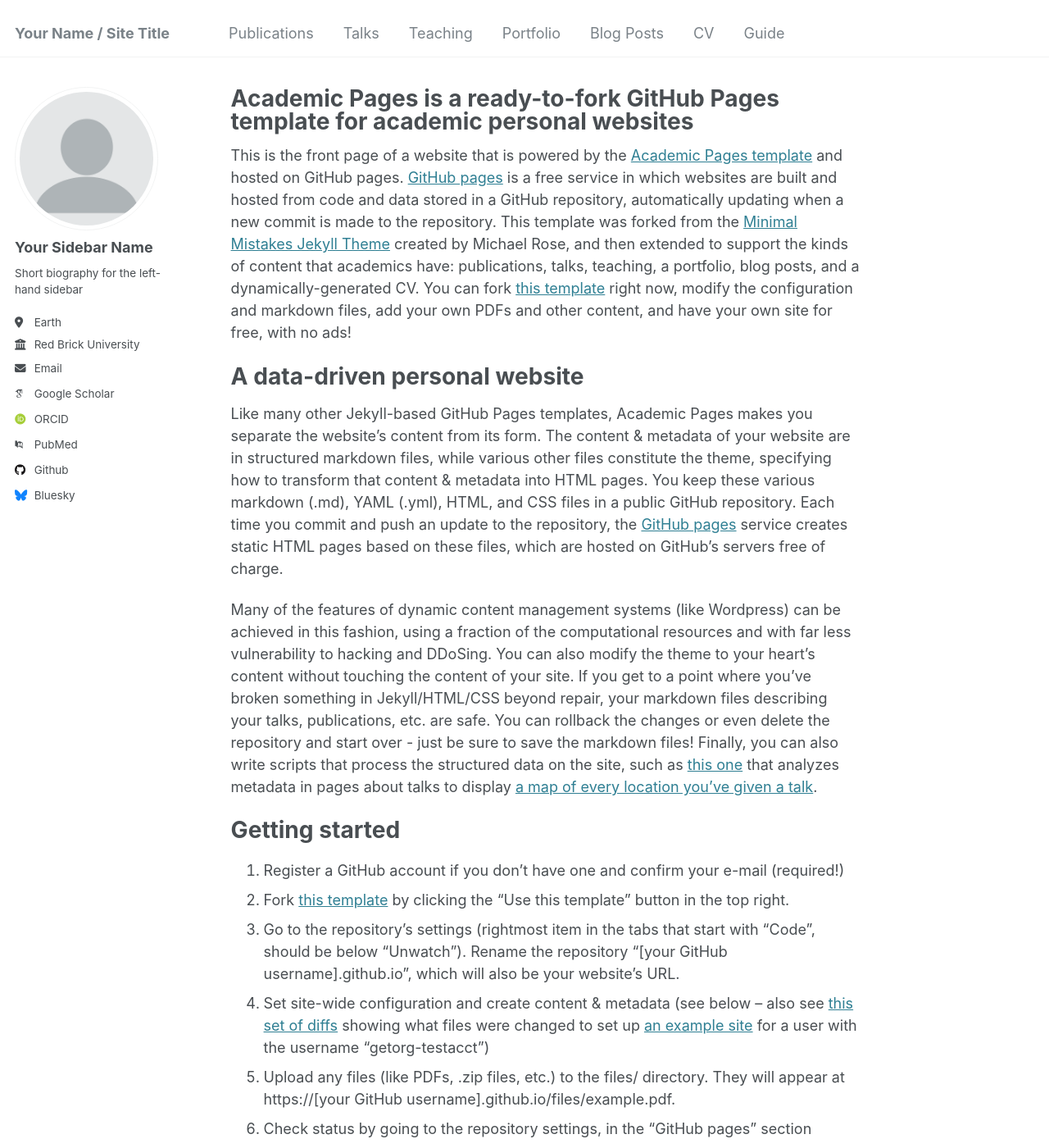
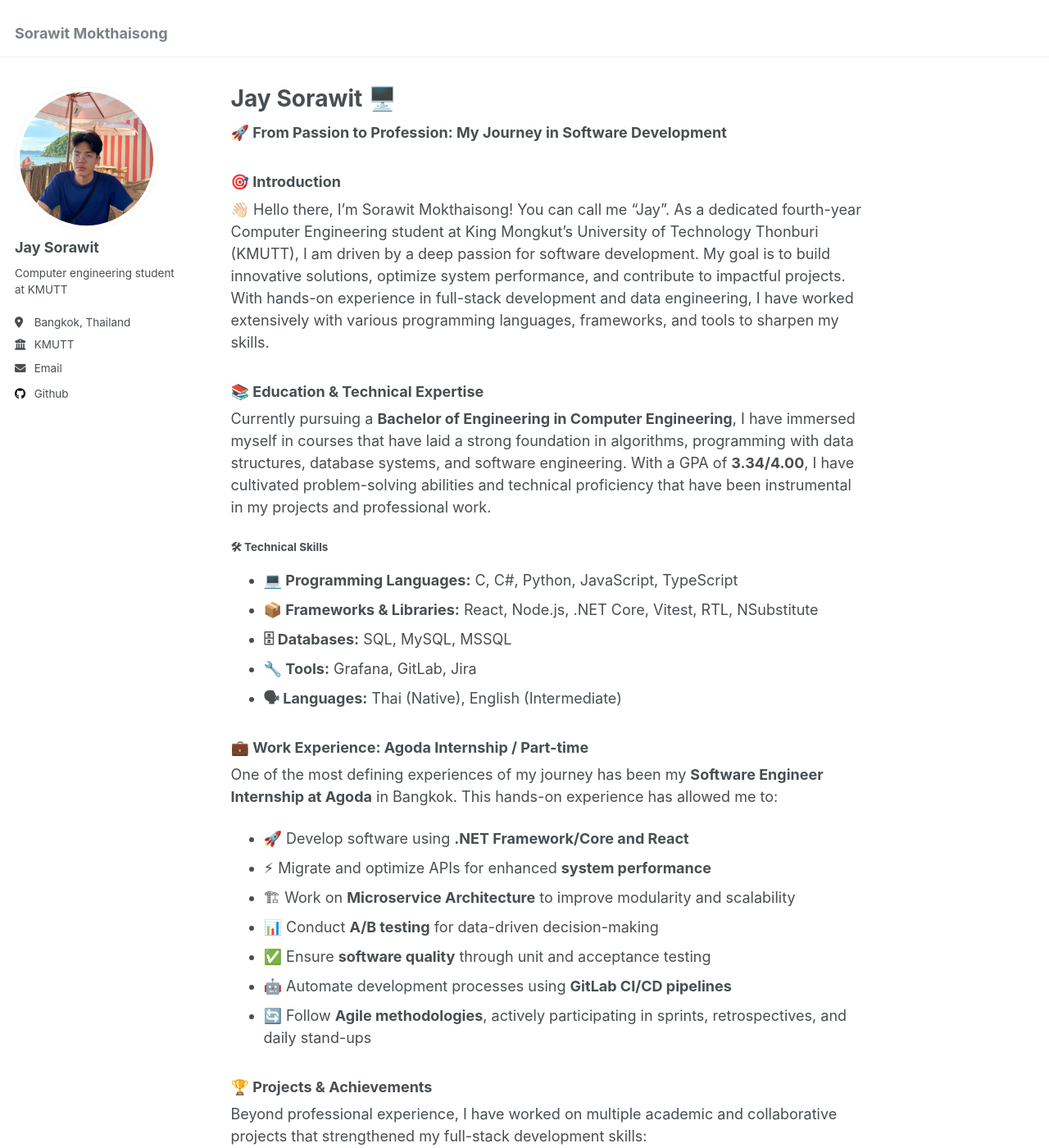
Before and after one commit to JaySorawit/JaySorawit.github.io, a Jekyll site: the page built from _pages/about.md, in a window 1280 px wide and 1400 px high. Shown: the whole window at 82% size. Built offline with Jekyll 4.4.1, drawn with Linux system fonts in a browser that asks for light colours; some web fonts are replaced; some of the changed text lies outside the part shown.

Commit message:
[Fix] design of website

```diff
--- a/_config.yml
+++ b/_config.yml
@@ -8,11 +8,11 @@
 
 # Basic Site Settings
 locale                   : "en-US"
-title                    : "Your Name / Site Title"
+title                    : "Sorawit Mokthaisong"
 title_separator          : "-"
-name                     : &name "Your Name"
+name                     : &name "Sorawit Mokthaisong"
 description              : &description "personal description"
-url                      : https://academicpages.github.io # the base hostname & protocol for your site e.g. "https://[your GitHub username].github.io"
+url                      : https://jaysorawit.github.io/ # the base hostname & protocol for your site e.g. "https://[your GitHub username].github.io"
 baseurl                  : "" # the subpath of your site, e.g. "/blog"
 repository               : "academicpages/academicpages.github.io"
 
@@ -21,22 +21,22 @@ repository               : "academicpages/academicpages.github.io"
 #               Additional customization can be done by editing /_includes/author-profile.html
 author:
   # Biographic information
-  avatar           : "profile.png"
-  name             : "Your Sidebar Name"
+  avatar           : "img3.jpg"
+  name             : "Jay Sorawit"
   pronouns         : # example: "she/her"
-  bio              : "Short biography for the left-hand sidebar"
-  location         : "Earth"
-  employer         : "Red Brick University"
+  bio              : "Computer engineering student at KMUTT"
+  location         : "Bangkok, Thailand"
+  employer         : "KMUTT"
   uri              : # URL
-  email            : "none@example.org"
+  email            : "sorawit.mokt@gmail.com"
 
   # Academic websites
   arxiv            : # URL - Update with the correct link to your profile
-  googlescholar    : "https://scholar.google.com/citations?user=PS_CX0AAAAAJ"
+  googlescholar    : # "https://scholar.google.com/citations?user=PS_CX0AAAAAJ"
   impactstory      : # URL
-  orcid            : "http://orcid.org/yourorcidurl"
+  orcid            : # "http://orcid.org/yourorcidurl"
   semantic         : # URL
-  pubmed           : "https://www.ncbi.nlm.nih.gov/pubmed/?term=john+snow"
+  pubmed           : # "https://www.ncbi.nlm.nih.gov/pubmed/?term=john+snow"
   researchgate     : # URL
   scopus           : # URL
 
@@ -44,12 +44,12 @@ author:
   bitbucket        : # Username - Update with your username on the site
   codepen          : # Username
   dribbble         : # Username
-  github           : "academicpages"
+  github           : "JaySorawit"
   kaggle           : # Username
   stackoverflow    : # User number or user number and name (i.e., use "1" or "1/jeff-atwood")
 
   # Social media
-  bluesky          : "bsky.app" # Replace this with you Bluesky username
+  bluesky          : # Replace this with you Bluesky username
   facebook         : # Username
   flickr           : # Username
   foursquare       : # Username
--- a/_pages/about.md
+++ b/_pages/about.md
@@ -1,49 +1,55 @@
 ---
 permalink: /
-title: "Academic Pages is a ready-to-fork GitHub Pages template for academic personal websites"
+title: "Jay Sorawit 🖥️"
 author_profile: true
 redirect_from:
   - /about/
   - /about.html
 ---
 
-This is the front page of a website that is powered by the [Academic Pages template](https://github.com/academicpages/academicpages.github.io) and hosted on GitHub pages. [GitHub pages](https://pages.github.com) is a free service in which websites are built and hosted from code and data stored in a GitHub repository, automatically updating when a new commit is made to the repository. This template was forked from the [Minimal Mistakes Jekyll Theme](https://mmistakes.github.io/minimal-mistakes/) created by Michael Rose, and then extended to support the kinds of content that academics have: publications, talks, teaching, a portfolio, blog posts, and a dynamically-generated CV. You can fork [this template](https://github.com/academicpages/academicpages.github.io) right now, modify the configuration and markdown files, add your own PDFs and other content, and have your own site for free, with no ads!
+**🚀 From Passion to Profession: My Journey in Software Development**
 
-A data-driven personal website
-======
-Like many other Jekyll-based GitHub Pages templates, Academic Pages makes you separate the website's content from its form. The content & metadata of your website are in structured markdown files, while various other files constitute the theme, specifying how to transform that content & metadata into HTML pages. You keep these various markdown (.md), YAML (.yml), HTML, and CSS files in a public GitHub repository. Each time you commit and push an update to the repository, the [GitHub pages](https://pages.github.com/) service creates static HTML pages based on these files, which are hosted on GitHub's servers free of charge.
+### 🎯 Introduction
+👋🏻 Hello there, I'm Sorawit Mokthaisong! You can call me "Jay". As a dedicated fourth-year Computer Engineering student at King Mongkut's University of Technology Thonburi (KMUTT), I am driven by a deep passion for software development. My goal is to build innovative solutions, optimize system performance, and contribute to impactful projects. With hands-on experience in full-stack development and data engineering, I have worked extensively with various programming languages, frameworks, and tools to sharpen my skills.
 
-Many of the features of dynamic content management systems (like Wordpress) can be achieved in this fashion, using a fraction of the computational resources and with far less vulnerability to hacking and DDoSing. You can also modify the theme to your heart's content without touching the content of your site. If you get to a point where you've broken something in Jekyll/HTML/CSS beyond repair, your markdown files describing your talks, publications, etc. are safe. You can rollback the changes or even delete the repository and start over - just be sure to save the markdown files! Finally, you can also write scripts that process the structured data on the site, such as [this one](https://github.com/academicpages/academicpages.github.io/blob/master/talkmap.ipynb) that analyzes metadata in pages about talks to display [a map of every location you've given a talk](https://academicpages.github.io/talkmap.html).
+### 📚 Education & Technical Expertise
+Currently pursuing a **Bachelor of Engineering in Computer Engineering**, I have immersed myself in courses that have laid a strong foundation in algorithms, programming with data structures, database systems, and software engineering. With a GPA of **3.34/4.00**, I have cultivated problem-solving abilities and technical proficiency that have been instrumental in my projects and professional work.
 
-Getting started
-======
-1. Register a GitHub account if you don't have one and confirm your e-mail (required!)
-1. Fork [this template](https://github.com/academicpages/academicpages.github.io) by clicking the "Use this template" button in the top right.
-1. Go to the repository's settings (rightmost item in the tabs that start with "Code", should be below "Unwatch"). Rename the repository "[your GitHub username].github.io", which will also be your website's URL.
-1. Set site-wide configuration and create content & metadata (see below -- also see [this set of diffs](http://archive.is/3TPas) showing what files were changed to set up [an example site](https://getorg-testacct.github.io) for a user with the username "getorg-testacct")
-1. Upload any files (like PDFs, .zip files, etc.) to the files/ directory. They will appear at https://[your GitHub username].github.io/files/example.pdf.
-1. Check status by going to the repository settings, in the "GitHub pages" section
+#### **🛠 Technical Skills**
+- **💻 Programming Languages:** C, C#, Python, JavaScript, TypeScript
+- **📦 Frameworks & Libraries:** React, Node.js, .NET Core, Vitest, RTL, NSubstitute
+- **🗄 Databases:** SQL, MySQL, MSSQL
+- **🔧 Tools:** Grafana, GitLab, Jira
+- **🗣 Languages:** Thai (Native), English (Intermediate)
 
-Site-wide configuration
-------
-The main configuration file for the site is in the base directory in [_config.yml](https://github.com/academicpages/academicpages.github.io/blob/master/_config.yml), which defines the content in the sidebars and other site-wide features. You will need to replace the default variables with ones about yourself and your site's github repository. The configuration file for the top menu is in [_data/navigation.yml](https://github.com/academicpages/academicpages.github.io/blob/master/_data/navigation.yml). For example, if you don't have a portfolio or blog posts, you can remove those items from that navigation.yml file to remove them from the header.
+### 💼 Work Experience: Agoda Internship / Part-time
+One of the most defining experiences of my journey has been my **Software Engineer Internship at Agoda** in Bangkok. This hands-on experience has allowed me to:
+- 🚀 Develop software using **.NET Framework/Core and React**
+- ⚡ Migrate and optimize APIs for enhanced **system performance**
+- 🏗 Work on **Microservice Architecture** to improve modularity and scalability
+- 📊 Conduct **A/B testing** for data-driven decision-making
+- ✅ Ensure **software quality** through unit and acceptance testing
+- 🤖 Automate development processes using **GitLab CI/CD pipelines**
+- 🔄 Follow **Agile methodologies**, actively participating in sprints, retrospectives, and daily stand-ups
 
-Create content & metadata
-------
-For site content, there is one markdown file for each type of content, which are stored in directories like _publications, _talks, _posts, _teaching, or _pages. For example, each talk is a markdown file in the [_talks directory](https://github.com/academicpages/academicpages.github.io/tree/master/_talks). At the top of each markdown file is structured data in YAML about the talk, which the theme will parse to do lots of cool stuff. The same structured data about a talk is used to generate the list of talks on the [Talks page](https://academicpages.github.io/talks), each [individual page](https://academicpages.github.io/talks/2012-03-01-talk-1) for specific talks, the talks section for the [CV page](https://academicpages.github.io/cv), and the [map of places you've given a talk](https://academicpages.github.io/talkmap.html) (if you run this [python file](https://github.com/academicpages/academicpages.github.io/blob/master/talkmap.py) or [Jupyter notebook](https://github.com/academicpages/academicpages.github.io/blob/master/talkmap.ipynb), which creates the HTML for the map based on the contents of the _talks directory).
+### 🏆 Projects & Achievements
+Beyond professional experience, I have worked on multiple academic and collaborative projects that strengthened my full-stack development skills:
 
-**Markdown generator**
+#### **🛒 ShowHuay (Software Engineering Class, 2023)**
+- Developed an **e-commerce platform** using **React, Node.js, and MySQL**
+- Designed **system diagrams** and contributed to both frontend and backend development
 
-The repository includes [a set of Jupyter notebooks](https://github.com/academicpages/academicpages.github.io/tree/master/markdown_generator
-) that converts a CSV containing structured data about talks or presentations into individual markdown files that will be properly formatted for the Academic Pages template. The sample CSVs in that directory are the ones I used to create my own personal website at stuartgeiger.com. My usual workflow is that I keep a spreadsheet of my publications and talks, then run the code in these notebooks to generate the markdown files, then commit and push them to the GitHub repository.
+#### **🚗 Car Rental Platform (Database Systems Class, 2023)**
+- Built a **car rental system** with CRUD operations and admin features
+- Technologies used: **HTML, CSS, JavaScript (frontend), PHP (backend), MySQL (database)**
+- Designed an **ER diagram** and handled **database normalization**
 
-How to edit your site's GitHub repository
-------
-Many people use a git client to create files on their local computer and then push them to GitHub's servers. If you are not familiar with git, you can directly edit these configuration and markdown files directly in the github.com interface. Navigate to a file (like [this one](https://github.com/academicpages/academicpages.github.io/blob/master/_talks/2012-03-01-talk-1.md) and click the pencil icon in the top right of the content preview (to the right of the "Raw | Blame | History" buttons). You can delete a file by clicking the trashcan icon to the right of the pencil icon. You can also create new files or upload files by navigating to a directory and clicking the "Create new file" or "Upload files" buttons.
+#### **🏦 SkillKamp Project (KASIKORN BANK, 2023)**
+- Developed front-end features for a business-case-driven website using **React.js**
+- Worked with Ascend Commerce Digital Group to bring design specifications to life
 
-Example: editing a markdown file for a talk
-![Editing a markdown file for a talk](/images/editing-talk.png)
+### 🎮 Hobbies
+Beyond software development, I enjoy **✈️ traveling, 🏀 playing basketball, and 🎮 gaming**. These activities help me stay balanced, enhance teamwork skills, and spark creativity in problem-solving.
 
-For more info
-------
-More info about configuring Academic Pages can be found in [the guide](https://academicpages.github.io/markdown/), the [growing wiki](https://github.com/academicpages/academicpages.github.io/wiki), and you can always [ask a question on GitHub](https://github.com/academicpages/academicpages.github.io/discussions). The [guides for the Minimal Mistakes theme](https://mmistakes.github.io/minimal-mistakes/docs/configuration/) (which this theme was forked from) might also be helpful.
+### 🚀 Looking Ahead
+As I continue to explore the vast world of software development, my aim is to contribute to innovative projects that push technological boundaries. Whether it's **full-stack development, data engineering, or software optimization**, I am eager to apply my skills and keep growing professionally.
```
Also changed, not shown: _data/navigation.yml (+14 -14 lines), images/img3.jpg (added), 2 other files.
